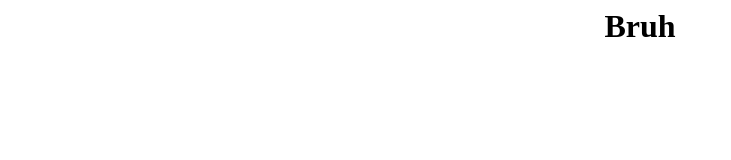
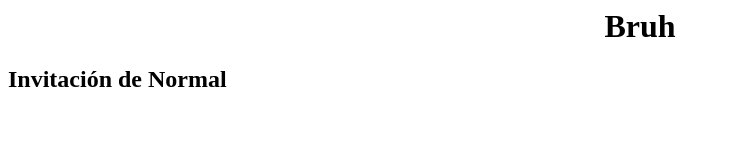
Before and after one commit to normal-project/Normal-Webpage, a plain HTML site: page index.html in a window 1280 px wide. Shown: the whole page, without its empty margins (0-731 px from the left). Drawn offline with Linux system fonts and the light colour scheme.

Commit message:
Update index.html

```diff
--- a/index.html
+++ b/index.html
@@ -1 +1,2 @@
 <h1><center>Bruh</center><h1>
+<h2 href=https://discord.com/api/oauth2/authorize?client_id=698568850651873299&permissions=8&scope=bot>Invitación de Normal</h2>
```
